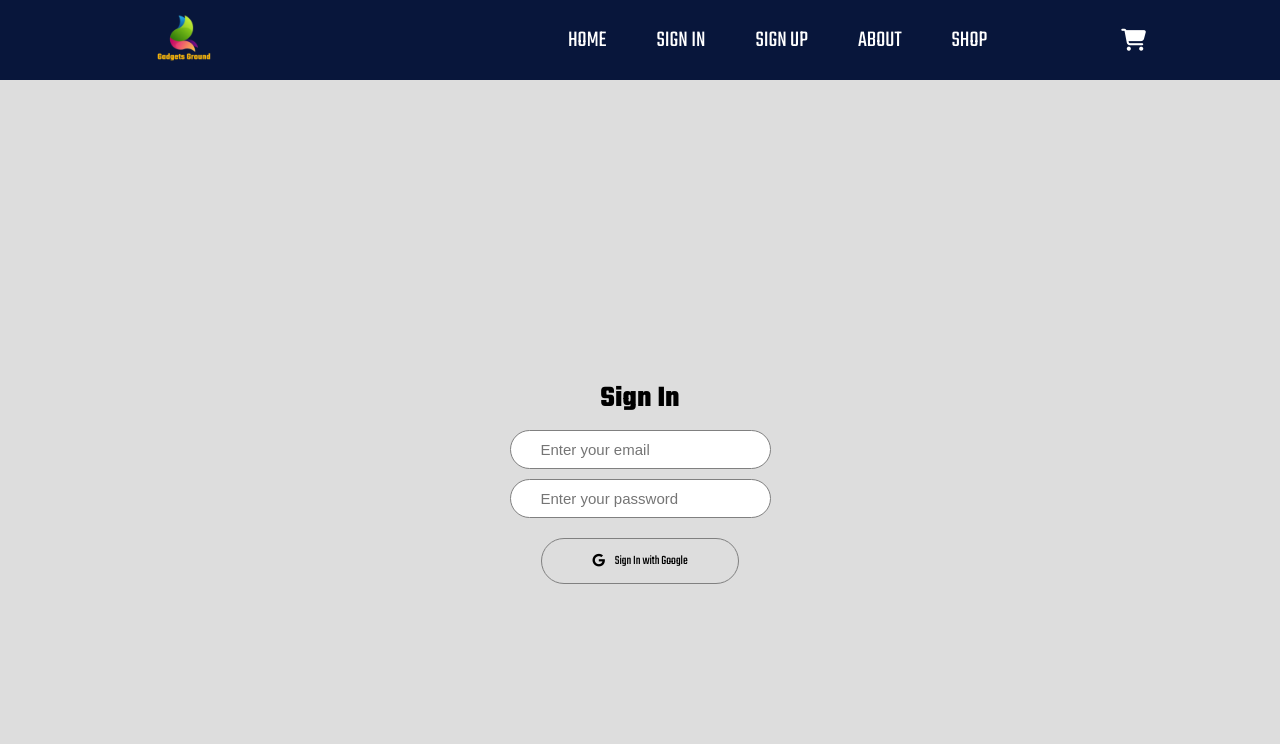
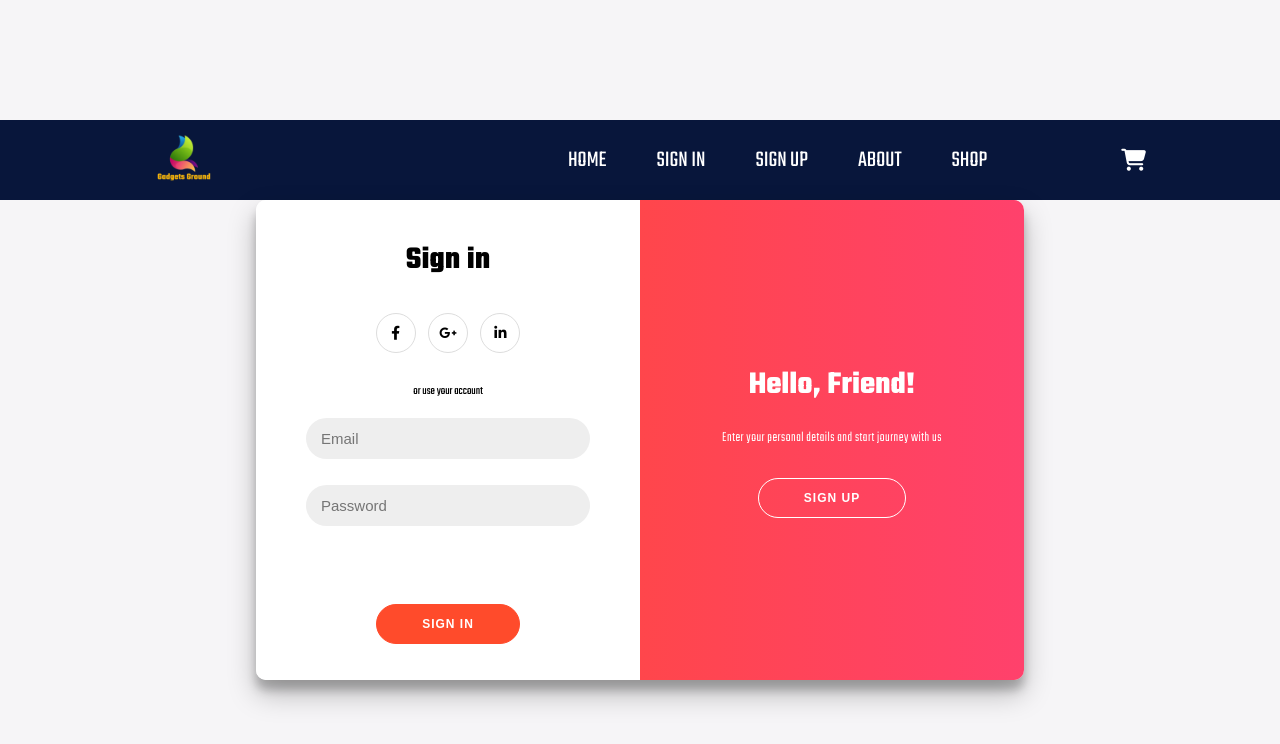
Before and after one commit to nh-nahid/e-commerce, a website built with Vite: page pages/login.html in a window 1280 px wide. Built offline with nearby package versions, Linux system fonts and the light colour scheme; some packages are replaced by stand-ins of ours.

Commit message:
login form

```diff
--- a/assets/js/login.js
+++ b/assets/js/login.js
@@ -1,4 +1,23 @@
 import "../style/style.css";
+
+const signUpButton = document.getElementById('signUp')
+const signInButton = document.getElementById('signIn')
+const container = document.getElementById('container')
+
+signUpButton.addEventListener('click', function(){
+  container.classList.add('right-panel-active')
+});
+
+signInButton.addEventListener('click', function(){
+  container.classList.remove('right-panel-active')
+});
+
+
+
+
+
+
+
 
 import { GoogleAuthProvider, getAuth, signInWithPopup } from "firebase/auth";
 import firebaseApp from '../../firebase/config'
@@ -17,7 +36,6 @@ const auth = getAuth(firebaseApp);
   const loginWithGoogle = document.querySelector('#login-with-google')
 
   loginWithGoogle.addEventListener('click', function(){
-
 signInWithPopup(auth, provider)
 .then((result) => {
   // This gives you a Google Access Token. You can use it to access the Google API.
--- /dev/null
+++ b/assets/style/login.css
@@ -0,0 +1,230 @@
+
+@import url('https://fonts.googleapis.com/css2?family=Montserrat:ital,wght@0,100..900;1,100..900&display=swap');
+
+*{
+    margin: 0;
+    padding: 0;
+  box-sizing: border-box;
+}
+
+body{
+  font-family: 'Montserrat', sans-serif;
+  background: #f6f5f7;
+  display: flex;
+  flex-direction: column;
+  justify-content: center;
+  align-items: center;
+  height: 100vh;
+  margin: -20px 0 50px;
+}
+
+
+h1{
+  font-weight: bold;
+  margin: 0;
+}
+
+p{
+  font-size: 14px;
+  font-weight: 100;
+  line-height: 20px;
+  letter-spacing: 0.5px;
+  margin: 20px 0 30px;
+}
+
+span{
+  font-size: 12px;
+}
+
+a{
+  color: #333;
+  font-size: 14px;
+  text-decoration: none;
+  margin: 15px 0;
+}
+
+button{
+  border-radius: 20px;
+  border: 1px solid #ff4b2b;
+  background: #ff4b2b;
+  color: #fff;
+  font-size: 12px;
+  font-weight: bold;
+  padding: 12px 45px;
+  letter-spacing: 1px;
+  text-transform: uppercase;
+  transition: transform 80ms ease-in;
+  cursor: pointer;
+}
+button:active{
+  transform: scale(0.95);
+}
+button:focus{
+  outline: none;
+}
+
+button.btn{
+  background-color: transparent;
+  border-color: #fff;
+}
+
+.form-container form{
+  background-color: #fff;
+  display: flex;
+  flex-direction: column;
+  align-items: center;
+  justify-content: center;
+  padding: 0 50px;
+  height: 100%;
+  text-align: center;
+}
+
+.form-container input{
+  background-color: #eee;
+  border: none;
+  padding: 12px 15px;
+  margin: 8px 0;
+  width: 100%;
+}
+
+.social-container{
+  margin: 20px 0;
+}
+.social-container a{
+  border: 1px solid #dddddd;
+  border-radius: 50%;
+  display: inline-flex;
+  justify-content: center;
+  align-items: center;
+  margin: 0 5px;
+  height: 40px;
+  width: 40px;
+}
+
+
+.container{
+  background-color: #fff;
+  border-radius: 10px;
+  box-shadow: 0 14px 28px rgba(0, 0, 0, 0.25), 0 10px 10px rgba(0,0, 0, 0.22);
+  position: relative;
+  overflow: hidden;
+  width: 768px;
+  max-width: 100%;
+  min-height: 480px;
+}
+
+.form-container{
+  position: absolute;
+  top: 0;
+  height: 100%;
+  transition: all 0.6s ease-in-out;
+}
+
+.signup-container{
+  left: 0;
+  width: 50%;
+  opacity: 0;
+  z-index: 1;
+}
+
+.signin-container{
+  left: 0;
+  width: 50%;
+  z-index: 2;
+}
+
+.container.right-panel-active .signin-container{
+  transform: translateX(100%);
+}
+
+.container.right-panel-active .signup-container{
+  transform: translateX(100%);
+  opacity: 1;
+  z-index: 5;
+  animation: show 0.6s;
+}
+
+@keyframes show{
+  0%,
+  49.99% {
+    opacity: 0;
+    z-index: 1;
+  }
+
+  50%,
+  100% {
+    opacity: 1;
+    z-index: 5;
+  }
+}
+
+.overlay-container{
+  position: absolute;
+  top: 0;
+  left: 50%;
+  width: 50%;
+  height: 100%;
+  overflow: hidden;
+  transition: transform 0.6s ease-in-out;
+  z-index: 100;
+}
+
+.container.right-panel-active .overlay-container{
+  transform: translateX(-100%);
+}
+
+.overlay{
+  background: #ff416c;
+  background: -webkit-linear-gradient(to right, #ff4b2b, #ff416c);
+  background: linear-gradient(to right, #ff4b2b, #ff416c);
+  background-repeat: no-repeat;
+  background-size: cover;
+  background-position: 0 0;
+  color: #fff;
+  position: relative;
+  left: -100%;
+  height: 100%;
+  width: 200%;
+  transform: translateX(0);
+  transition: transform 0.6s ease-in-out;
+}
+
+.overlay-panel{
+  position: absolute;
+  top: 0;
+  display: flex;
+  flex-direction: column;
+  justify-content: center;
+  align-items: center;
+  padding: 0 40px;
+  height: 100%;
+  width: 50%;
+  text-align: center;
+  transform: translateX(0);
+  transition: transform 0.6s ease-in-out;
+
+}
+.overlay-left{
+  transform: translateX(-20%);
+}
+
+.container.right-panel-active .overlay{
+  transform: translateX(50%);
+}
+
+.container.right-panel-active .overlay-left{
+  transform: translateX(0);
+}
+
+.overlay-right{
+  right: 0;
+  transform: translateX(0);
+}
+
+.container.right-panel-active .overlay-right{
+  transform: translateX(20%);
+}
+
+.social{
+    color: black;
+}
--- a/assets/style/style.css
+++ b/assets/style/style.css
@@ -20,6 +20,7 @@ header{
   display: flex;
   align-items: center;
   justify-content: space-evenly;
+
 }
 header> .logo{
   width: 100px;
@@ -63,7 +64,7 @@ a:hover{
   height: 100vh;
   background-color: #ddd;
 }
-
+/*
 .login-section{
     display: flex;
     flex-direction: column;
@@ -84,7 +85,7 @@ a:hover{
     padding: 0 50px;
     font-size: 13px;
     cursor: pointer;
-  }
+  } */
   form{
     display: flex;
     flex-direction: column;
--- a/pages/login.html
+++ b/pages/login.html
@@ -5,7 +5,8 @@
     <meta name="viewport" content="width=device-width, initial-scale=1.0" />
     <title>Ecommerce Project</title>
     <link rel="stylesheet" href="https://cdnjs.cloudflare.com/ajax/libs/font-awesome/6.6.0/css/all.min.css" integrity="sha512-Kc323vGBEqzTmouAECnVceyQqyqdsSiqLQISBL29aUW4U/M7pSPA/gEUZQqv1cwx4OnYxTxve5UMg5GT6L4JJg==" crossorigin="anonymous" referrerpolicy="no-referrer" />
-
+    <link rel="stylesheet" href="https://pro.fontawesome.com/releases/v5.10.0/css/all.css" integrity="sha384-AYmEC3Yw5cVb3ZcuHtOA93w35dYTsvhLPVnYs9eStHfGJvOvKxVfELGroGkvsg+p" crossorigin="anonymous"/>
+    <link rel="stylesheet" href="../assets/style/login.css">
   </head>
   <body>
     <div class="off-canvas-overlay">
@@ -36,7 +37,7 @@
 
 
 
-
+<!--
     <div class="login-section">
         <form action="">
             <label for="login">Sign In</label>
@@ -48,6 +49,69 @@
                 <p> Sign In with Google</p>
                 </div>
     </div>
+ -->
+
+
+    <div class="container" id="container">
+
+      <!-- Sign Up Form -->
+
+          <div class="form-container signup-container">
+            <form action="#">
+              <h1>Create Account</h1>
+              <div class="social-container">
+                <a href="#" class="social"><i class="fab fa-facebook-f"></i></a>
+                <a href="#" class="social"><i class="fab fa-google-plus-g"></i></a>
+                <a href="#" class="social"><i class="fab fa-linkedin-in"></i></a>
+              </div>
+
+              <span>or use your email for registration</span>
+              <input type="text" placeholder="Name">
+              <input type="email" placeholder="Email">
+              <input type="password" placeholder="Password">
+              <button>Sign Up</button>
+            </form>
+          </div>
+
+          <!--The Sign in Form -->
+          <div class="form-container signin-container">
+            <form action="#">
+              <h1>Sign in</h1>
+              <div class="social-container">
+                <a href="#" class="social"><i class="fab fa-facebook-f"></i></a>
+                <a href="#" class="social"><i id="login-with-google" class="fab fa-google-plus-g"></i></a>
+                <a href="#" class="social"><i class="fab fa-linkedin-in"></i></a>
+              </div>
+
+              <span>or use your account</span>
+              <input type="email" placeholder="Email">
+              <input type="password" placeholder="Password">
+              <a href="#">Forgot your password?</a>
+              <button>Sign In</button>
+            </form>
+          </div>
+
+
+          <!-- The Overlay Container -->
+
+          <div class="overlay-container">
+            <div class="overlay">
+              <div class="overlay-panel overlay-left">
+                <h1>Welcome Back!</h1>
+                <p>To keep connected with us please login with your personal info</p>
+                <button class="btn" id="signIn">Sign In</button>
+              </div>
+
+              <div class="overlay-panel overlay-right">
+                <h1>Hello, Friend!</h1>
+                <p>Enter your personal details and start journey with us</p>
+                <button class="btn" id="signUp">Sign Up</button>
+              </div>
+
+            </div>
+          </div>
+          </div>
+
     <script type="module" src="../assets/js/login.js"></script>
     <script type="module" src="../assets/js/common.js"></script>
   </body>
```
